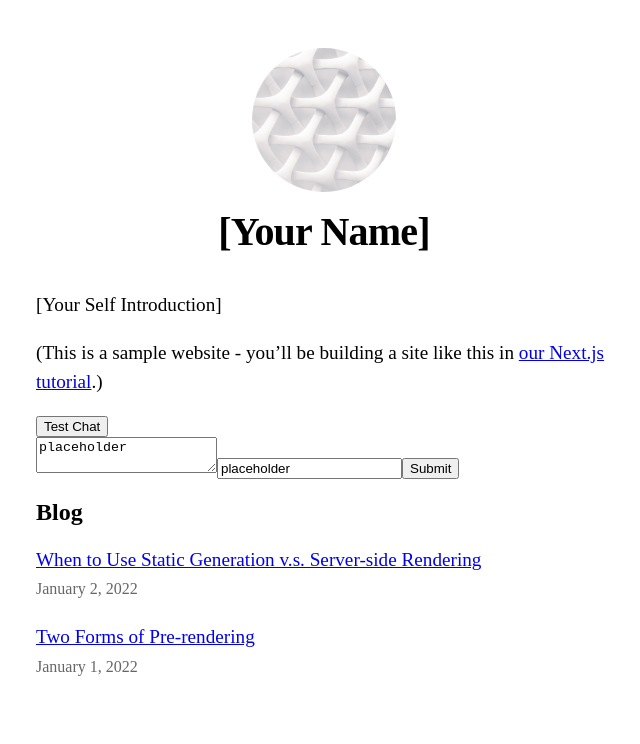
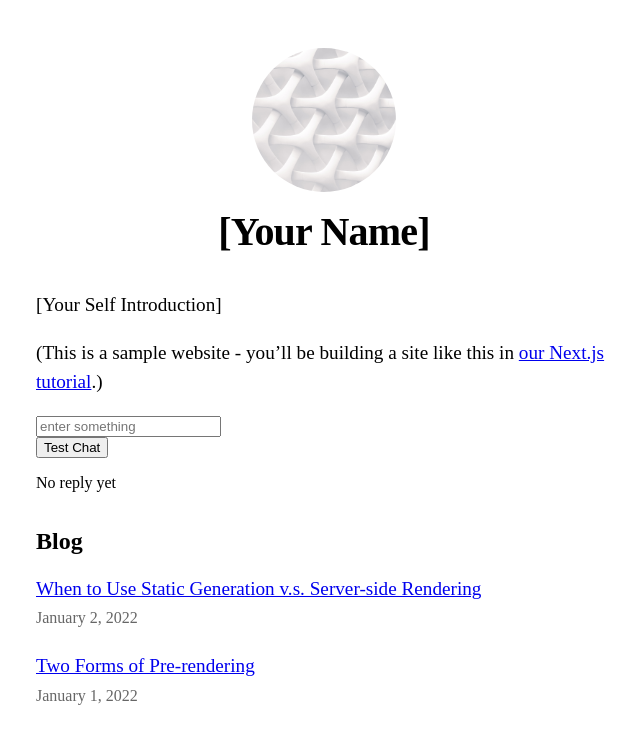
Before and after one commit to HongjianYu/DubHacks23, a Next.js app: page / in a window 1280 px wide. Shown: the top 744 px of the page, without its empty margins (316-956 px from the left). Built offline with nearby package versions, Linux system fonts and the light colour scheme.

Commit message:
Chat interaction

```diff
--- a/components/fetchGPT.tsx
+++ b/components/fetchGPT.tsx
@@ -1,7 +1,7 @@
 import React, { Component } from "react";
 
 interface RequestProps {
-  message: string;
+  input: string;
   onChangeMessage(message: string): void;
 }
 
@@ -27,15 +27,17 @@ class Request extends Component<RequestProps, RequestState> {
   }
 
   async requestGPT() {
-    console.log("Requesting");
+    console.log("Prompt: " + this.props.input);
     try {
       let resp: Response = await fetch(
         "https://api.openai.com/v1/chat/completions",
         {
-          body: '{ "model": "gpt-3.5-turbo", "messages": [{"role": "user", "content": "Say this is a test!"}], "temperature": 0.7 }',
+          body: `{ "model": "gpt-4", "messages": [{"role": "user", "content": "\
+                ${this.props.input}\
+                "}], "temperature": 0.7 }`,
           headers: {
             Authorization:
-              "Bearer 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",
+              "Bearer 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",
             "Content-Type": "application/json",
           },
           method: "POST",
@@ -46,6 +48,7 @@ class Request extends Component<RequestProps, RequestState> {
         alert("The status is wrong! Expected: 200, Was: " + resp.status);
         return;
       }
+
       let completion: any = await resp.json();
       console.log(completion["choices"][0]["message"]["content"]);
       this.props.onChangeMessage(
--- a/package.json
+++ b/package.json
@@ -9,11 +9,11 @@
     "date-fns": "^2.29.3",
     "gray-matter": "^4.0.3",
     "next": "latest",
+    "openai": "^4.0.0",
     "react": "18.2.0",
     "react-dom": "18.2.0",
     "remark": "^14.0.2",
-    "remark-html": "^15.0.1",
-    "openai": "^4.0.0"
+    "remark-html": "^15.0.1"
   },
   "engines": {
     "node": ">=18"
--- a/pages/App.tsx
+++ b/pages/App.tsx
@@ -1,38 +1,35 @@
 import React, { Component } from "react";
 import Request from "../components/fetchGPT";
 import TextBox from "../components/textBox";
-import Button from "../components/button";
 
 interface AppState {
-  message: string;
+  input: string
+  output: string;
 }
 
 class App extends Component<{}, AppState> {
   constructor(props: any) {
     super(props);
-    this.state = { message: "placeholder" };
+    this.state = { input: "", output: "No reply yet" };
   }
 
   handleTextChange = (value: string) => {
-    this.setState({ message: value });
+    this.setState({ input: value });
   };
 
-  handleButtonClick = () => {
-    console.log(`Button clicked with text: ${"hi"}`);
+  handleButtonClick = (message: string) => {
+    this.setState({ output: message });
   };
 
   render(): any {
     return (
       <div>
+        <TextBox value={ this.state.input } onChange={ this.handleTextChange } />
         <Request
-          message={this.state.message}
-          onChangeMessage={(message: string) => {
-            this.setState({ message: message });
-          }}
+          input={ this.state.input }
+          onChangeMessage={ this.handleButtonClick }
         />
-        <textarea value={this.state.message} />
-        <TextBox value={this.state.message} onChange={this.handleTextChange} />
-        <Button label="Submit" onClick={this.handleButtonClick} />
+        <p>{this.state.output}</p>
       </div>
     );
   }
```
